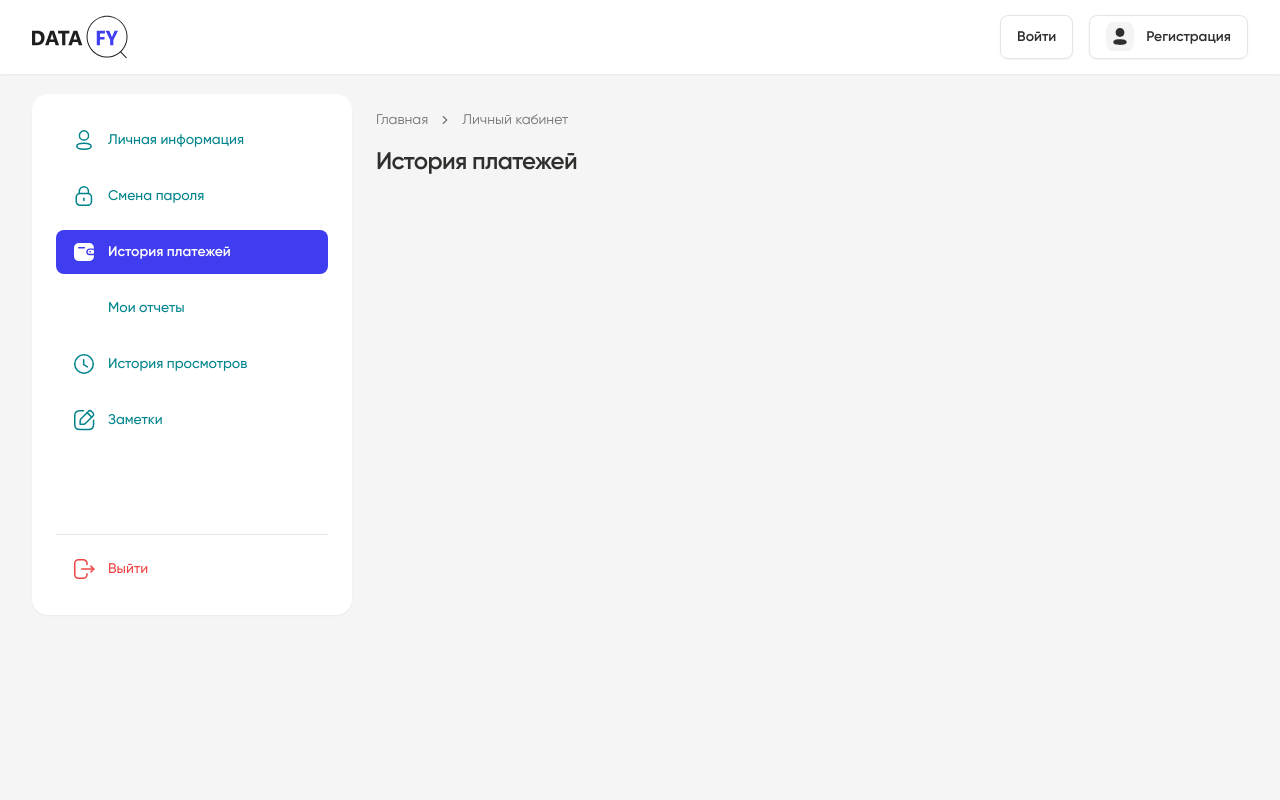
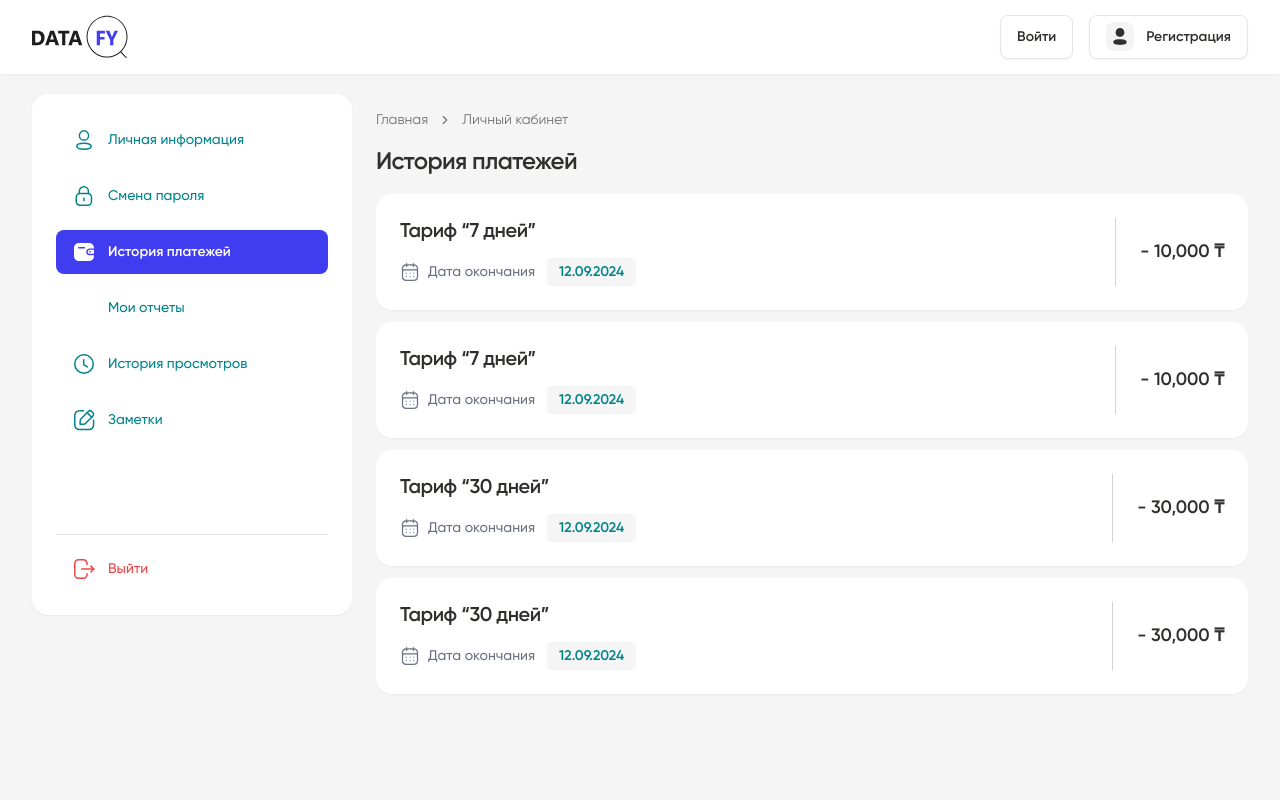
Before and after one commit to sogeking7/datafy-frontend, a Next.js app: page /account/payment-history in a window 1280 px wide. Shown: the top 800 px of the page. Built offline with nearby package versions, Linux system fonts and the light colour scheme; no server answers.

Commit message:
feat: add payment page

```diff
--- /dev/null
+++ b/src/app/account/payment-history/components/PaymentCard.tsx
@@ -0,0 +1,50 @@
+import { Card, CardTitle } from "@/components/ui/card";
+import CalendarIcon from "@/../public/iconly/Light/Calendar.svg";
+import { SubType } from "@/features/subscriptions/api/subscriptions.service.types";
+
+const SUBSCRIPTION_TYPES = {
+  basic: {
+    title: "Суточный тариф",
+    cost: "",
+  },
+  weekly: {
+    title: "Тариф “7 дней”",
+    cost: "10,000 ₸",
+  },
+  monthly: {
+    title: "Тариф “30 дней”",
+    cost: "30,000 ₸",
+  },
+  annualy: {
+    title: "Тариф “1 год” ",
+    cost: "1 500 000 ₸",
+  },
+} as const;
+
+export const PaymentCard = ({ tarif }: { tarif: SubType }) => {
+  return (
+    <Card className="bg-white !rounded-2xl flex border-none p-4 md:p-6">
+      <div className="w-full pr-4 md:pr-6">
+        <CardTitle className="text-lg md:text-xl">
+          {SUBSCRIPTION_TYPES[tarif].title}
+        </CardTitle>
+        <div className="flex gap-3 flex-wrap items-center mt-3">
+          <p className="flex gap-2 items-center">
+            <CalendarIcon className="stroke-gray-500 stroke-[1.5]" />
+            <span className="leading-none text-gray-500 font-medium text-sm">
+              Дата окончания
+            </span>
+          </p>
+          <div className="text-sm text-[#00848C] bg-[#f5f5f5] rounded-sm px-3 font-semibold py-1">
+            {"12.09.2024" || "Нет срока окончания"}
+          </div>
+        </div>
+      </div>
+      <div className="border-l-[1px] border-l-gray-300 pl-4 md:pl-6 flex-shrink-0 items-center flex">
+        <span className="font-semibold text-base md:text-lg">
+          - {SUBSCRIPTION_TYPES[tarif].cost}
+        </span>
+      </div>
+    </Card>
+  );
+};
--- /dev/null
+++ b/src/app/account/payment-history/components/PaymentsList.tsx
@@ -0,0 +1,12 @@
+import { PaymentCard } from "./PaymentCard";
+
+export const PaymentsList = () => {
+  return (
+    <ul className="flex flex-col gap-3">
+      <PaymentCard tarif="weekly" />
+      <PaymentCard tarif="weekly" />
+      <PaymentCard tarif="monthly" />
+      <PaymentCard tarif="monthly" />
+    </ul>
+  );
+};
--- a/src/app/account/payment-history/page.tsx
+++ b/src/app/account/payment-history/page.tsx
@@ -1,7 +1,11 @@
 import { CardTitle } from "@/components/ui/card";
+import { PaymentsList } from "./components/PaymentsList";
 
 export default function Page() {
-  return <>
-    <CardTitle>История платежей</CardTitle>
-  </>;
+  return (
+    <>
+      <CardTitle>История платежей</CardTitle>
+      <PaymentsList />
+    </>
+  );
 }
```
